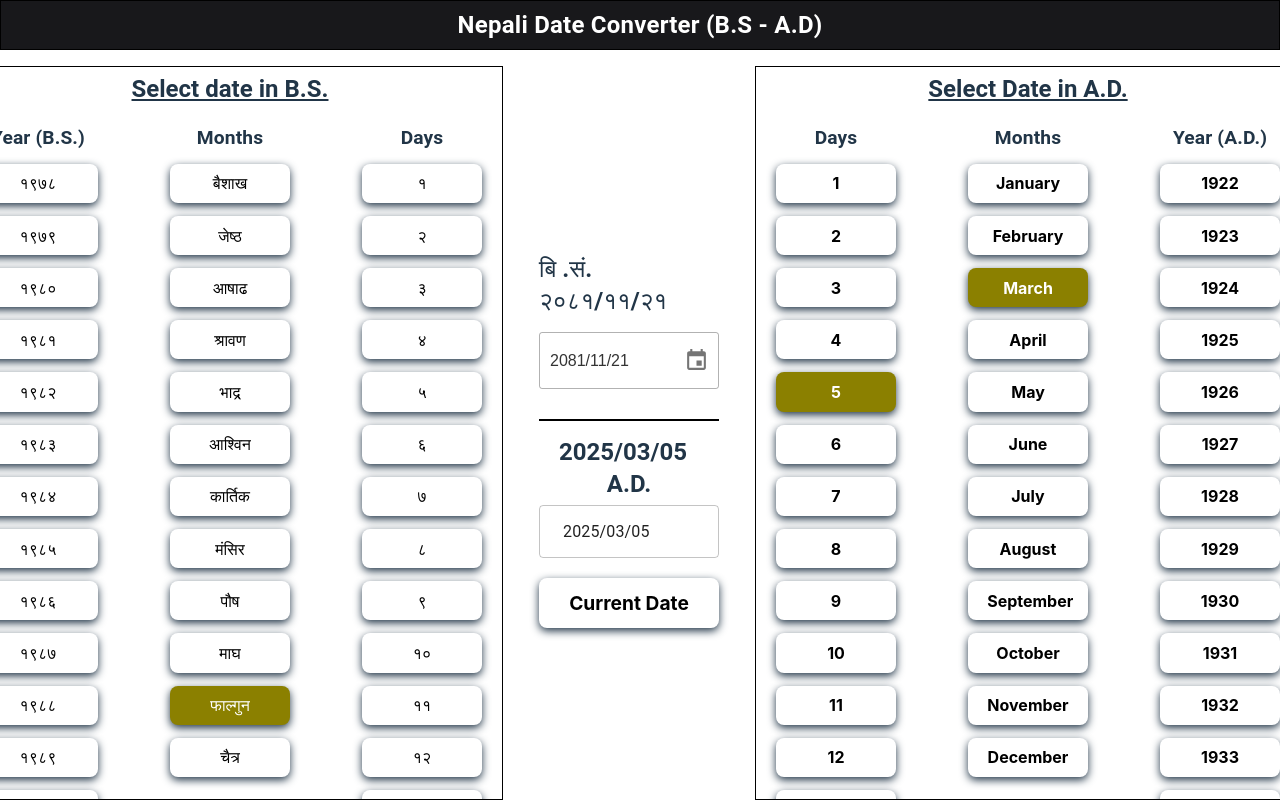
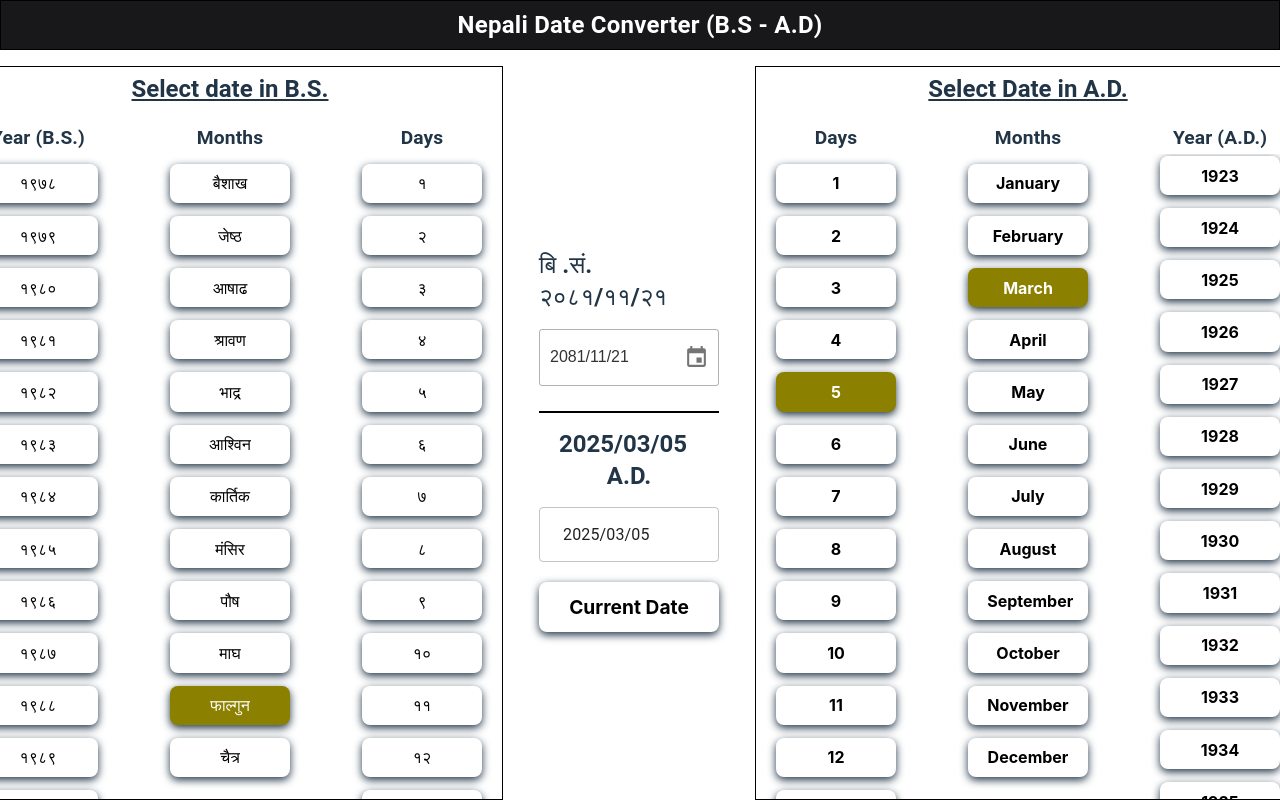
Before and after one commit to bipin-Pariyar2003/Nepali-Date-Picker, a React (Vite) app: page / in a window 1280 px wide. Built offline with nearby package versions, Linux system fonts and the light colour scheme.

Commit message:
updated margins for date picker english

```diff
--- a/src/Components/EngDatePicker/index.jsx
+++ b/src/Components/EngDatePicker/index.jsx
@@ -19,7 +19,7 @@ const EngDatePicker = ({ selectedDate, onChange }) => {
           <hr
             style={{
               border: "1px solid black",
-              marginTop: "10px",
+              marginTop: "5px",
               marginBottom: "0px",
             }}
           />
@@ -27,7 +27,7 @@ const EngDatePicker = ({ selectedDate, onChange }) => {
             variant="h5"
             sx={{
               marginTop: "15px",
-              marginBottom: "5px",
+              marginBottom: "15px",
               fontSize: { xs: "0.8rem", md: "1.5rem" },
               fontWeight: "bold",
             }}
@@ -47,7 +47,7 @@ const EngDatePicker = ({ selectedDate, onChange }) => {
                   sx: {
                     height: {
                       xs: "43px", // Smaller height for mobile
-                      md: "53px", // Default height for desktop
+                      md: "55px", // Default height for desktop
                     },
                     width: {
                       xs: "200px", // Full width for mobile
--- a/src/Views/Home/index.jsx
+++ b/src/Views/Home/index.jsx
@@ -36,7 +36,7 @@ function Home() {
   return (
     <Stack
       sx={{
-        height: { xs: "100%", md: "100svh" },
+        height: { xs: "100svh", md: "100svh" },
         gap: { xs: 0, md: 2 },
       }}
     >
@@ -129,6 +129,8 @@ function Home() {
             gap: { xs: 0, md: 2 },
             border: "1px solid black",
             flex: 1,
+            display: "flex",
+            justifyContent: { xs: "flex-end" },
           }}
         >
           <Typography
```
